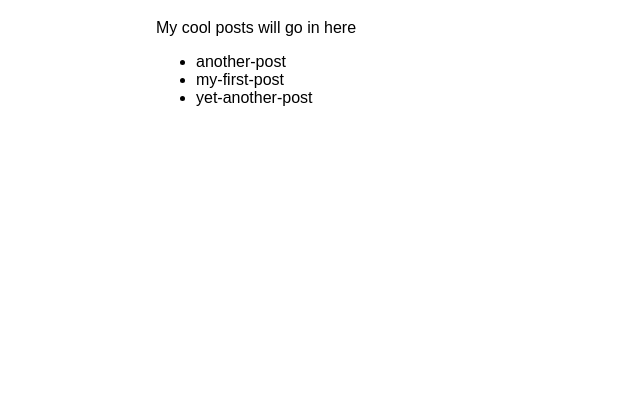
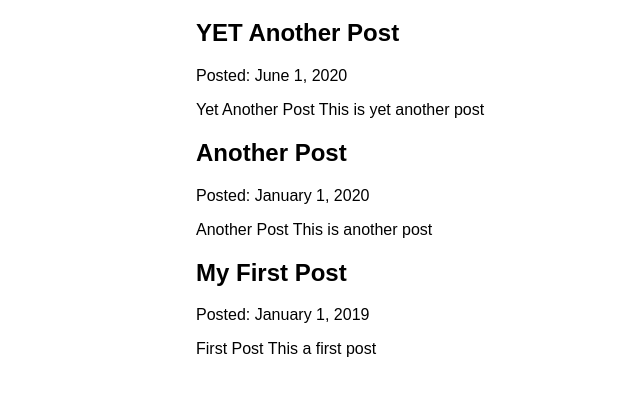
Before and after one commit to JackStaples/my-first-gatsby-site, a Gatsby site: page /blog in a window 1280 px wide. Shown: the part 157-552 px from the top of the page, without its empty margins (234-874 px from the left). Built offline with nearby package versions, Linux system fonts and the light colour scheme; Gatsby itself is replaced by a stand-in of ours.

Commit message:
gatsby tutorial part 5

```diff
--- a/blog/another-post.mdx
+++ b/blog/another-post.mdx
@@ -0,0 +1,7 @@
+---
+title: "Another Post"
+date: "2020-01-01"
+slug: "another-post"
+---
+# Another Post
+This is another post
--- a/blog/my-first-post.mdx
+++ b/blog/my-first-post.mdx
@@ -0,0 +1,7 @@
+---
+title: "My First Post"
+date: "2019-01-01"
+slug: "my-first-post"
+---
+# First Post
+This a first post
--- a/blog/yet-another-post.mdx
+++ b/blog/yet-another-post.mdx
@@ -0,0 +1,7 @@
+---
+title: "YET Another Post"
+date: "2020-06-01"
+slug: "yet-another-post"
+---
+# Yet Another Post
+This is yet another post
--- a/gatsby-config.js
+++ b/gatsby-config.js
@@ -12,5 +12,6 @@ module.exports = {
         path: `${__dirname}/blog`,
       },
     },
+    "gatsby-plugin-mdx"
   ],
 };
--- a/package.json
+++ b/package.json
@@ -15,7 +15,11 @@
     "clean": "gatsby clean"
   },
   "dependencies": {
+    "@mdx-js/react": "^2.1.5",
     "gatsby": "^5.0.1",
+    "gatsby-plugin-image": "^3.0.0",
+    "gatsby-plugin-mdx": "^5.0.0",
+    "gatsby-plugin-sharp": "^5.0.0",
     "gatsby-source-filesystem": "^5.0.0",
     "react": "18.2.0",
     "react-dom": "18.2.0"
--- a/src/pages/blog.js
+++ b/src/pages/blog.js
@@ -6,11 +6,14 @@ import Seo from "../components/seo";
 const BlogPage = ({ data }) => {
   return (
     <Layout pageTitle="My Blog Posts">
-      <p>My cool posts will go in here</p>
       <ul>
-        {data.allFile.nodes.map((node) => {
-          return <li key={node.name}>{node.name}</li>;
-        })}
+        {data.allMdx.nodes.map((node) => (
+          <article key={node.id}>
+            <h2>{node.frontmatter.title}</h2>
+            <p>Posted: {node.frontmatter.date}</p>
+            <p>{node.excerpt}</p>
+          </article>
+        ))}
       </ul>
     </Layout>
   );
@@ -18,13 +21,18 @@ const BlogPage = ({ data }) => {
 
 export const query = graphql`
   query {
-    allFile {
+    allMdx(sort: { frontmatter: { date: DESC }}) {
       nodes {
-        name
+        frontmatter {
+          date(formatString: "MMMM D, YYYY")
+          title
+        }
+        id
+        excerpt
       }
     }
   }
-`;
+`
 
 export const Head = () => <Seo title="My Blog Posts" />;
 
```
Also changed, not shown: 1 other file.
